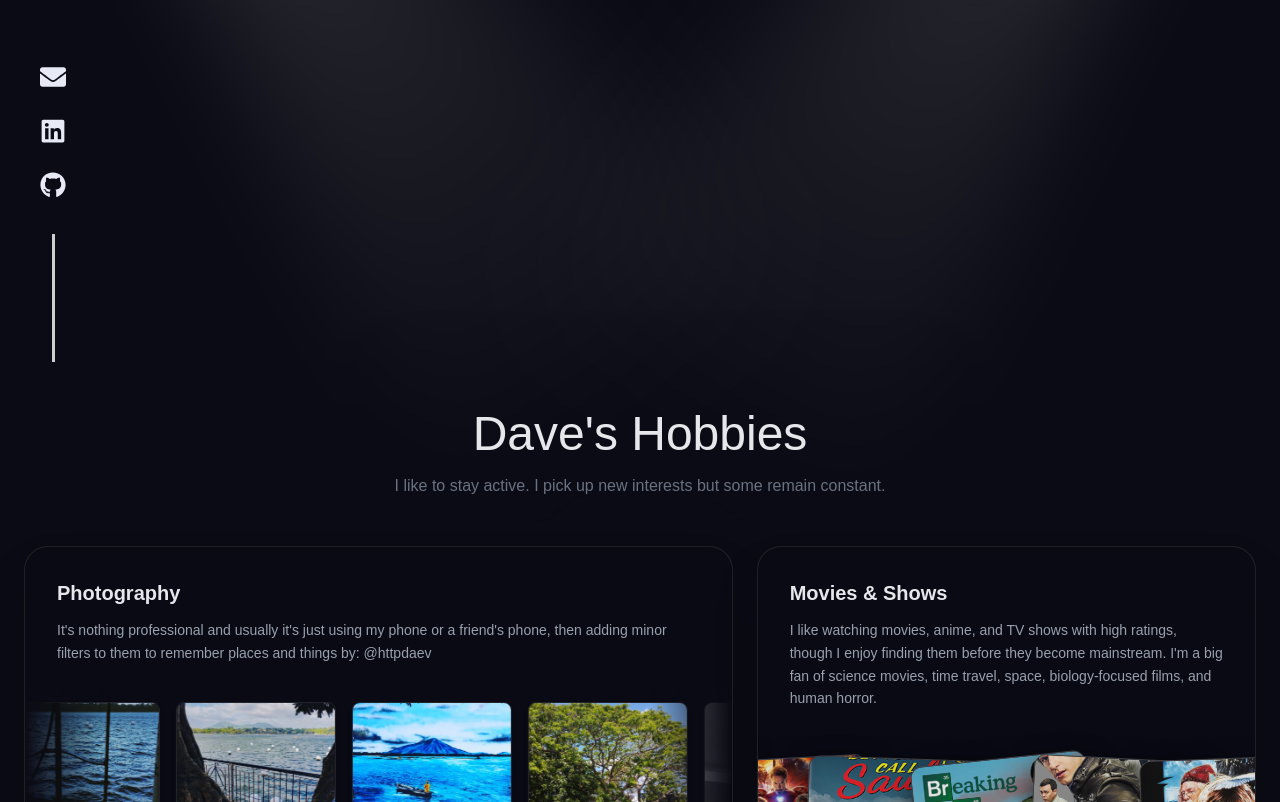
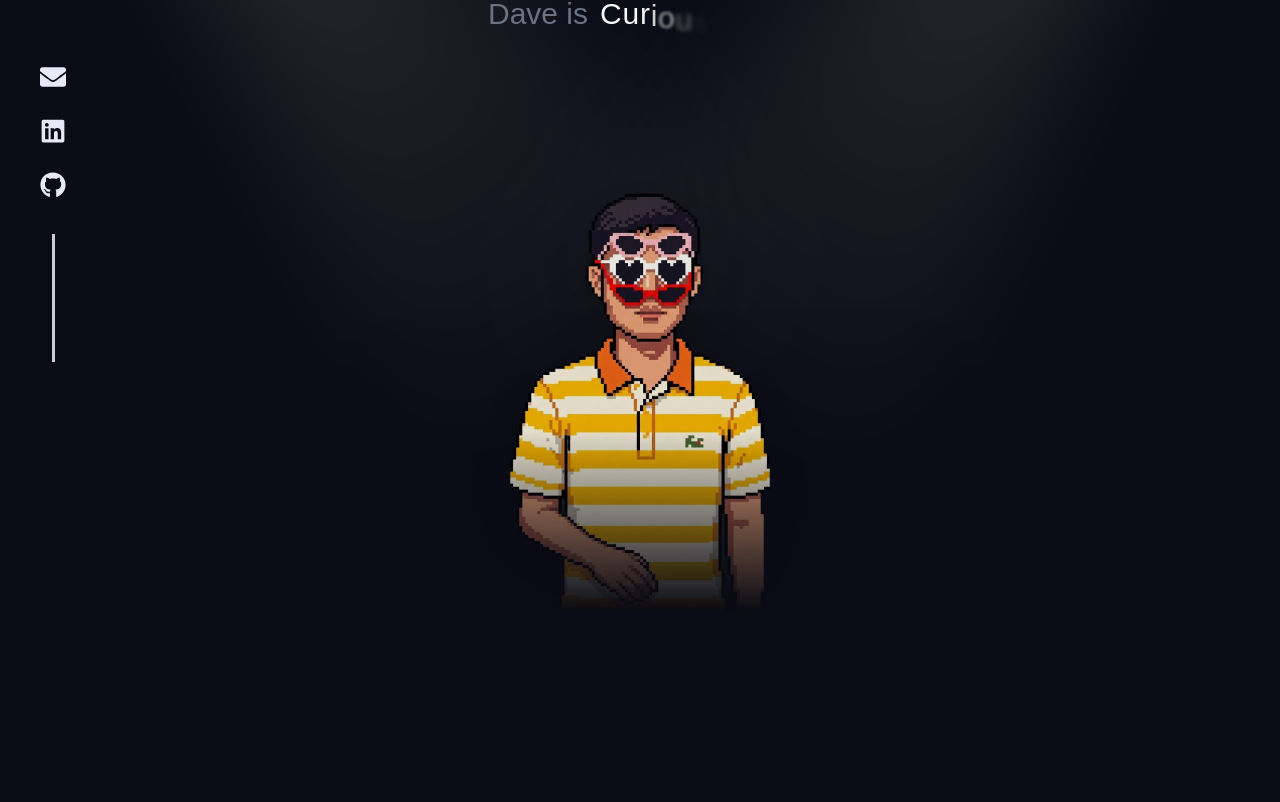
Before and after one commit to httpsdave/httpsdave, a Next.js app: page /personal in a window 1280 px wide. Shown: the part 438-1240 px from the top of the page. Built offline with nearby package versions, Linux system fonts and the light colour scheme; a web font is replaced by a local one.

Commit message:
added myicon in perso

```diff
--- a/src/app/personal/page.tsx
+++ b/src/app/personal/page.tsx
@@ -8,9 +8,10 @@ import { useSound } from "@/components/SoundContext";
 import bikeImage from "../../bike1.jpg";
 import nicheImage from "../../niche.png";
 import guitarImage from "../../guitarimage.jpg";
-import interestWorkImage from "../../interest,work.jpg";
+import interestsImage from "../../interest,work.jpg";
 import exerciseImage from "../../exercise.jpg";
 import japaneseImage from "../../japanese.jpg";
+import myIcon from "../../myicon.png";
 
 import instaPic1 from "../../instapics/httpdaev_2559363397777665299.jpg";
 import instaPic2 from "../../instapics/httpdaev_2819922726315621101.webp";
@@ -112,7 +113,7 @@ const lifeFacets = [
     category: "Computer, IT",
     title: "Interest, Work",
     bgGradient: "from-blue-900/60 to-[#0a0b14]",
-    coverImage: interestWorkImage,
+    coverImage: interestsImage,
     coverAlt: "Interest and work cover image",
     content: "My brother introduced me to computers early on. I became fascinated with formatting, disassembling components, and understanding how the software logic connects with the hardware.",
   },
@@ -304,7 +305,7 @@ export default function PersonalPage() {
       </div>
 
       {/* Hero Section */}
-      <section ref={heroRef} className="relative z-10 w-full flex flex-col items-center justify-center text-center min-h-[70vh] px-4 pt-20 pb-16">
+      <section ref={heroRef} className="relative z-10 w-full flex flex-col items-center justify-start text-center min-h-[70vh] px-4 pt-40 md:pt-56 pb-16">
 
         <h1 className="text-4xl md:text-6xl font-mono text-gray-500 mb-6 tracking-tight">
           Hello again.
@@ -484,10 +485,25 @@ export default function PersonalPage() {
             </AnimatePresence>
           </div>
         </div>
+
+        {/* My Icon image with bottom fade */}
+        <div className="mt-24 sm:mt-32 relative flex justify-center w-full max-w-xl mx-auto">
+          <div className="relative w-80 h-80 md:w-[450px] md:h-[450px] opacity-90" style={{ maskImage: 'linear-gradient(to bottom, black 60%, transparent 100%)', WebkitMaskImage: 'linear-gradient(to bottom, black 60%, transparent 100%)' }}>
+            <Image
+              src={myIcon}
+              alt="Dave"
+              fill
+              sizes="(max-width: 768px) 320px, 450px"
+              className="object-contain object-bottom drop-shadow-2xl"
+              priority
+            />
+          </div>
+        </div>
+
       </section>
 
       {/* Hobbies Section */}
-      <section className="mx-auto w-full max-w-[1380px] px-6 pt-56 md:pt-72 pb-24">
+      <section className="mx-auto w-full max-w-[1380px] px-6 pt-24 md:pt-36 pb-24">
         <div className="mb-12 text-center">
           <h2 className="text-3xl md:text-5xl font-mono text-gray-200 font-medium mb-4">Dave's Hobbies</h2>
           <p className="text-gray-500 font-mono text-sm md:text-base">I like to stay active. I pick up new interests but some remain constant.</p>
```
Also changed, not shown: src/myicon.png (added).
